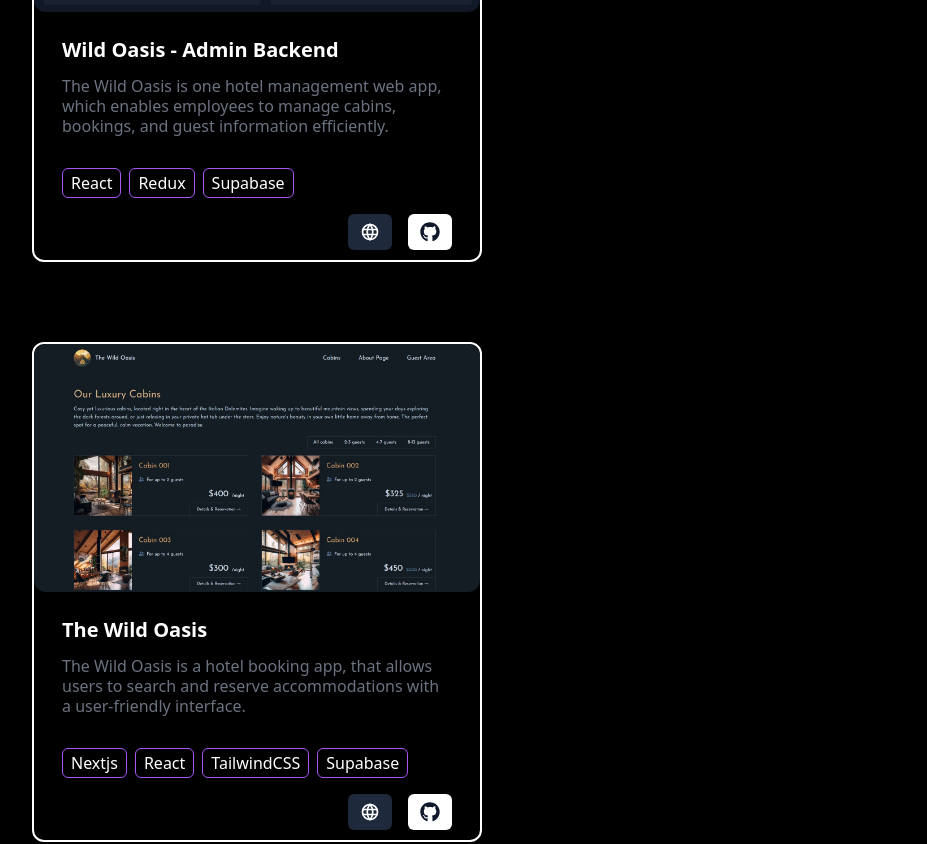
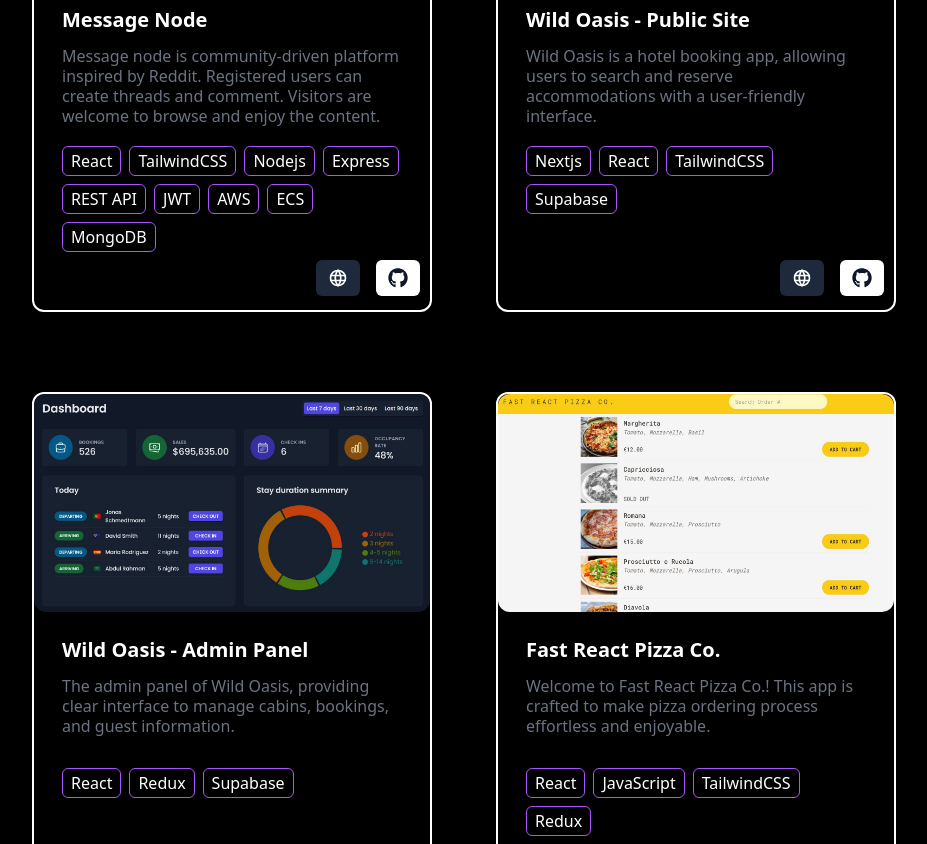
Before and after one commit to yiwenwangANU/portfolio, a React (Vite) app: page /projects in a window 1280 px wide. Shown: the part 490-1334 px from the top of the page, without its empty margins (128-1055 px from the left). Built offline with nearby package versions, Linux system fonts and the light colour scheme.

Commit message:
add another showcase project and refine css in prjectCard and projects component

```diff
--- a/src/components/ProjectCard.jsx
+++ b/src/components/ProjectCard.jsx
@@ -5,18 +5,21 @@ import { motion } from "framer-motion";
 
 function ProjectCard({ image, title, description, tabs, url, gitUrl }) {
   return (
-    <NavLink to={url || gitUrl}>
+    <NavLink
+      to={url || gitUrl}
+      className="sm:w-5/12 sm:h-[550px] w-full h-fit relative"
+    >
       <motion.div
-        className="sm:w-[450px] sm:h-[500px] w-full h-fit rounded-xl border-white border-2"
+        className="rounded-xl border-white border-2 h-full"
         whileHover={{ scale: 1.05 }}
         whileTap={{ scale: 0.95 }}
       >
         <img
           src={image}
           alt="Preview image not available"
-          className="w-fit h-1/2 rounded-xl"
+          className="w-full h-2/5 rounded-xl"
         />
-        <div className="px-7 py-4">
+        <div className="px-7 py-4 flex flex-col">
           <div className="font-bold text-xl py-2">{title}</div>
           <div className="text-gray-500 leading-5 py-1 min-h-20">
             {description}
@@ -31,7 +34,7 @@ function ProjectCard({ image, title, description, tabs, url, gitUrl }) {
               </div>
             ))}
           </div>
-          <div className="flex flex-row gap-4 justify-end items-center py-4">
+          <div className="flex flex-row gap-4 justify-end items-center py-4 bottom-0 right-3 absolute">
             {url && (
               <NavLink to={url}>
                 <button className="bg-slate-800 rounded-md px-3 py-2 hover:bg-slate-700">
--- a/src/components/Projects.jsx
+++ b/src/components/Projects.jsx
@@ -2,28 +2,47 @@ import ProjectCard from "./ProjectCard";
 import { motion } from "framer-motion";
 const projectsInfo = [
   {
+    image: "messagenode.jpg",
+    title: "Message Node",
+    description:
+      "Message node is community-driven platform inspired by Reddit. Registered users can create threads and comment. Visitors are welcome to browse and enjoy the content.",
+    tabs: [
+      "React",
+      "TailwindCSS",
+      "Nodejs",
+      "Express",
+      "REST API",
+      "JWT",
+      "AWS",
+      "ECS",
+      "MongoDB",
+    ],
+    url: "https://messagenode.vercel.app/",
+    gitUrl: "https://github.com/yiwenwangANU/rest_api_backend",
+  },
+  {
+    image: "wild-oasis-website.jpg",
+    title: "Wild Oasis - Public Site",
+    description:
+      "Wild Oasis is a hotel booking app, allowing users to search and reserve accommodations with a user-friendly interface.",
+    tabs: ["Nextjs", "React", "TailwindCSS", "Supabase"],
+    url: "https://wild-oasis-website-taupe.vercel.app/",
+    gitUrl: "https://github.com/yiwenwangANU/wild-oasis-website",
+  },
+  {
     image: "wild-oasis-admin.jpg",
-    title: "Wild Oasis - Admin Backend",
+    title: "Wild Oasis - Admin Panel",
     description:
-      "The Wild Oasis is one hotel management web app, which enables employees to manage cabins, bookings, and guest information efficiently.",
+      "The admin panel of Wild Oasis, providing clear interface to manage cabins, bookings, and guest information.",
     tabs: ["React", "Redux", "Supabase"],
     url: "https://wild-oasis-v2-hr4ywrovh-yiwens-projects-7b8f585a.vercel.app",
     gitUrl: "https://github.com/yiwenwangANU/wild-oasis-v2",
   },
   {
-    image: "wild-oasis-website.jpg",
-    title: "The Wild Oasis",
-    description:
-      "The Wild Oasis is a hotel booking app, that allows users to search and reserve accommodations with a user-friendly interface.",
-    tabs: ["Nextjs", "React", "TailwindCSS", "Supabase"],
-    url: "https://wild-oasis-website-taupe.vercel.app/",
-    gitUrl: "https://github.com/yiwenwangANU/wild-oasis-website",
-  },
-  {
     image: "fast-pizza-co.jpg",
     title: "Fast React Pizza Co.",
     description:
-      "Welcome to Fast React Pizza Co.! Our intuitive app is crafted to make your pizza ordering process effortless and enjoyable.",
+      "Welcome to Fast React Pizza Co.! This app is crafted to make pizza ordering process effortless and enjoyable.",
     tabs: ["React", "JavaScript", "TailwindCSS", "Redux"],
     url: null,
     gitUrl: "https://github.com/yiwenwangANU/Fast_React_Pizza_Co",
```
Also changed, not shown: public/messagenode.jpg (added).
